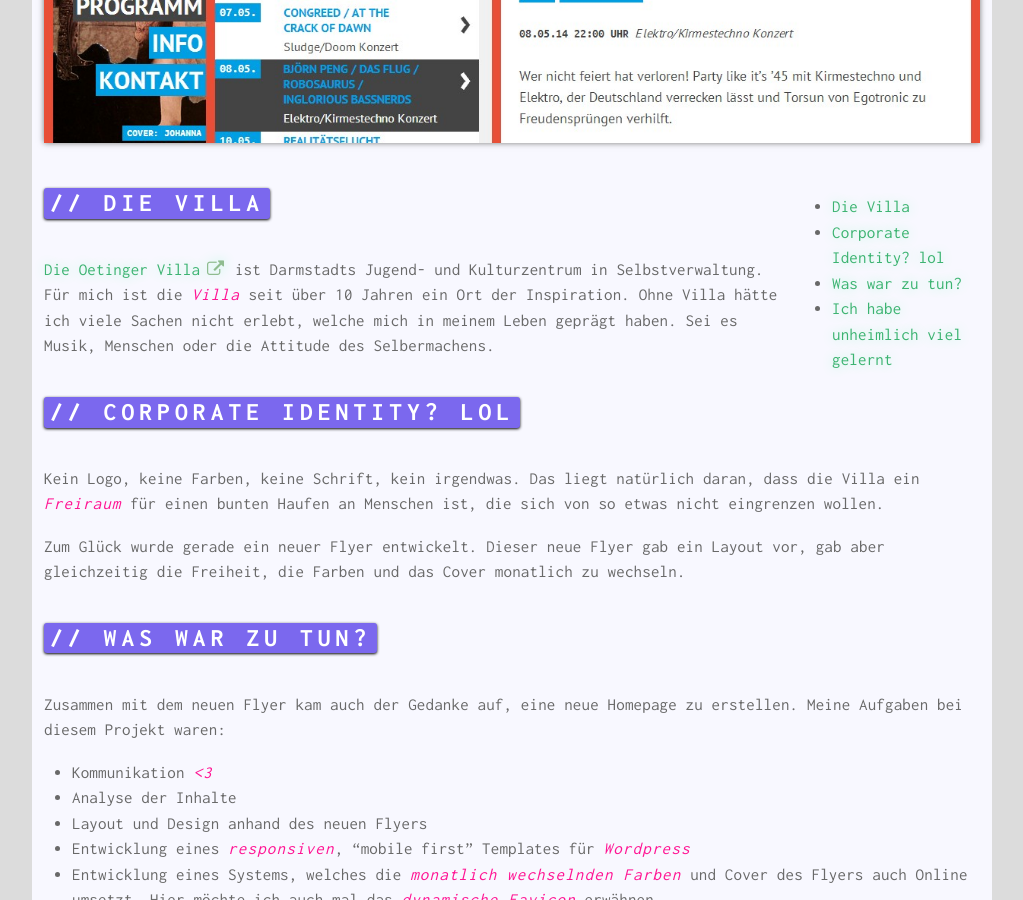
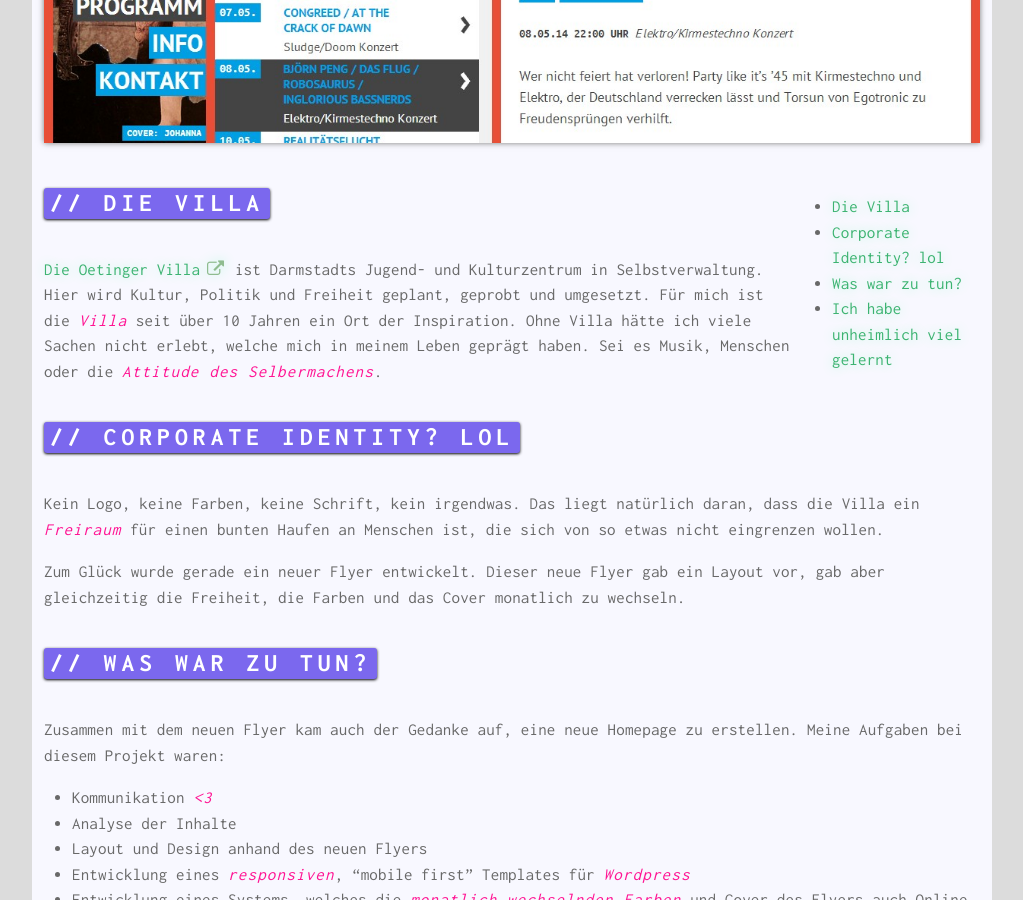
Before and after one commit to curlott/curlott.github.io, a Jekyll site: the page built from _posts/2014-04-27-oetinger-villa.md, in a window 1280 px wide and 900 px high, scrolled down 1011 px. Shown: the whole window, without its empty margins (128-1151 px from the left). Built offline with Jekyll 4.4.1, drawn with Linux system fonts in a browser that asks for light colours; nearby versions of some CDN libraries.

Commit message:
text changes

```diff
--- a/_posts/2014-04-27-oetinger-villa.md
+++ b/_posts/2014-04-27-oetinger-villa.md
@@ -19,7 +19,7 @@ tags:
 
 ##Die Villa
 
-[Die Oetinger Villa](http://www.oetingervilla.de) ist Darmstadts Jugend- und Kulturzentrum in Selbstverwaltung. Für mich ist die *Villa* seit über 10 Jahren ein Ort der Inspiration. Ohne Villa hätte ich viele Sachen nicht erlebt, welche mich in meinem Leben geprägt haben. Sei es Musik, Menschen oder die Attitude des Selbermachens.
+[Die Oetinger Villa](http://www.oetingervilla.de) ist Darmstadts Jugend- und Kulturzentrum in Selbstverwaltung. Hier wird Kultur, Politik und Freiheit geplant, geprobt und umgesetzt. Für mich ist die *Villa* seit über 10 Jahren ein Ort der Inspiration. Ohne Villa hätte ich viele Sachen nicht erlebt, welche mich in meinem Leben geprägt haben. Sei es Musik, Menschen oder die *Attitude des Selbermachens*.
 
 ##Corporate Identity? lol
 
```
